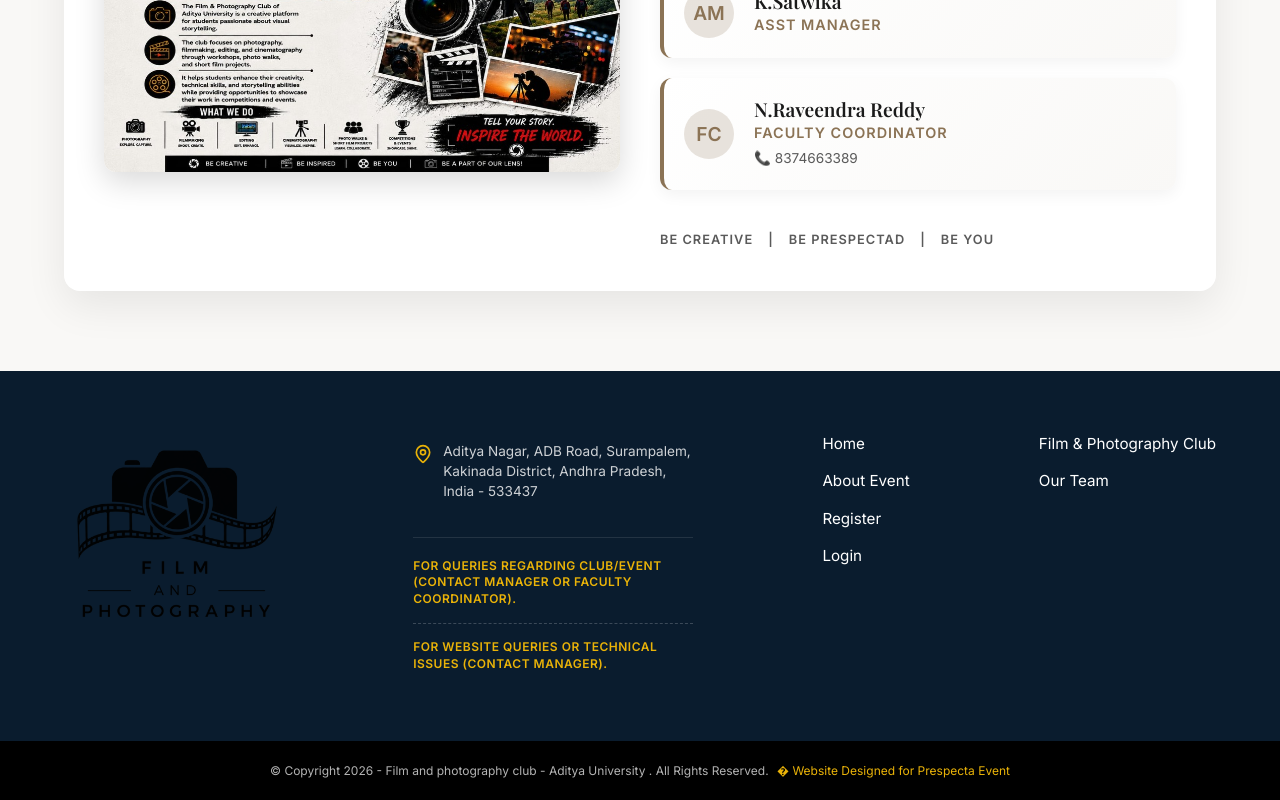
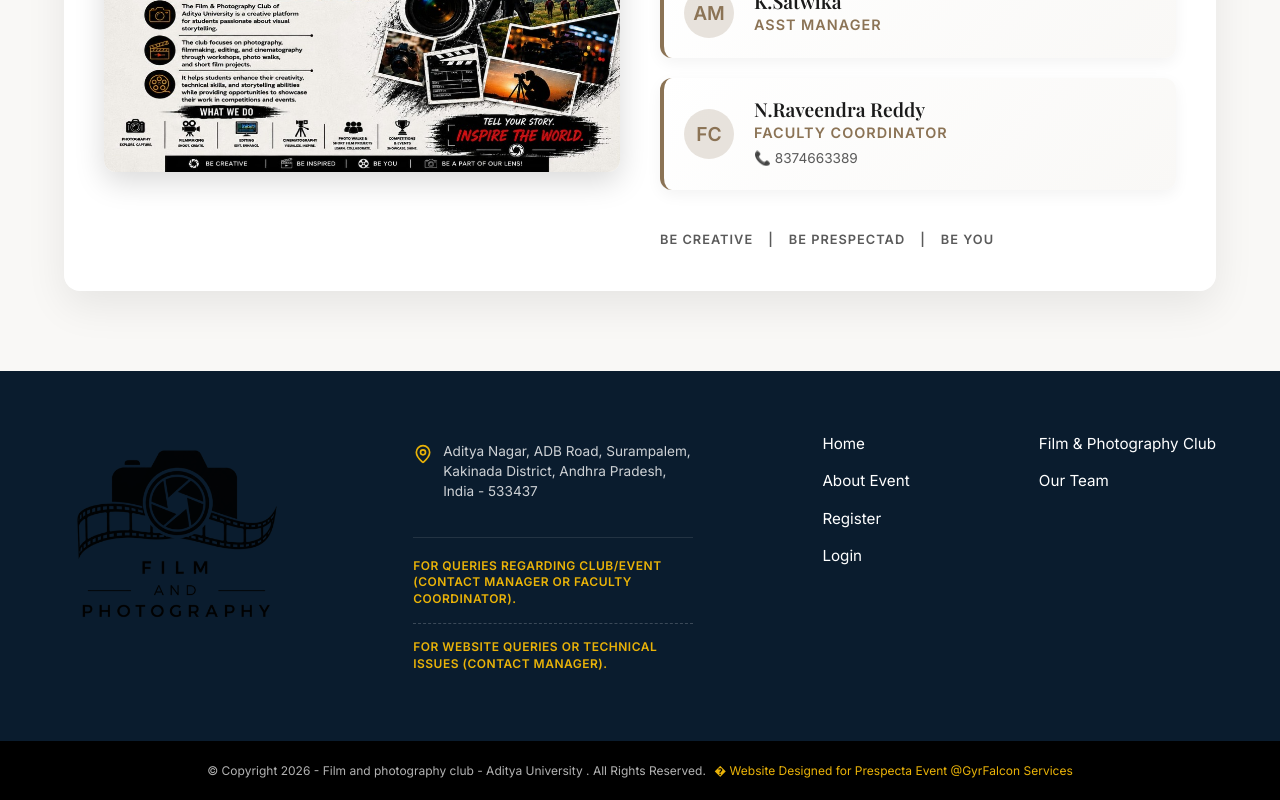
Before and after one commit to Phanineelesh07/Photography, a React (Vite) app in the folder client/: page / in a window 1280 px wide. Shown: the part 4026-4826 px from the top of the page. Built offline with nearby package versions, Linux system fonts and the light colour scheme; no server answers; a web font is replaced by a local one.

Commit message:
updated code

```diff
--- a/client/src/components/Footer.jsx
+++ b/client/src/components/Footer.jsx
@@ -62,7 +62,7 @@ const Footer = () => {
       <div className="footer-bottom">
         <div className="container bottom-content" style={{ justifyContent: 'center' }}>
           <div className="copyright">
-            &copy; Copyright {new Date().getFullYear()} - Film and photography club - Aditya University . All Rights Reserved. <span className="dev-credit">� Website Designed for Prespecta Event</span>
+            &copy; Copyright {new Date().getFullYear()} - Film and photography club - Aditya University . All Rights Reserved. <span className="dev-credit">� Website Designed for Prespecta Event @GyrFalcon Services</span>
           </div>
         </div>
       </div>
```
